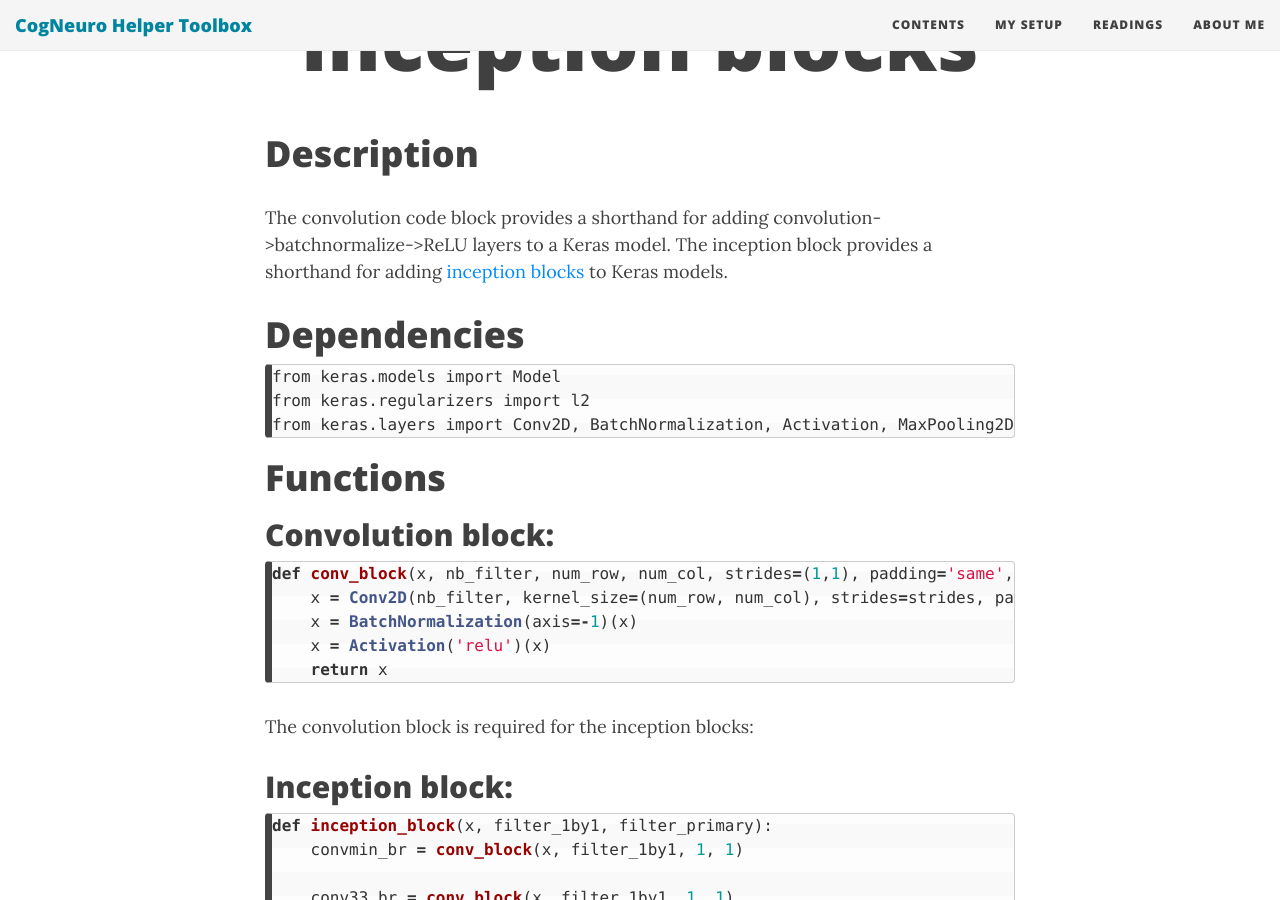
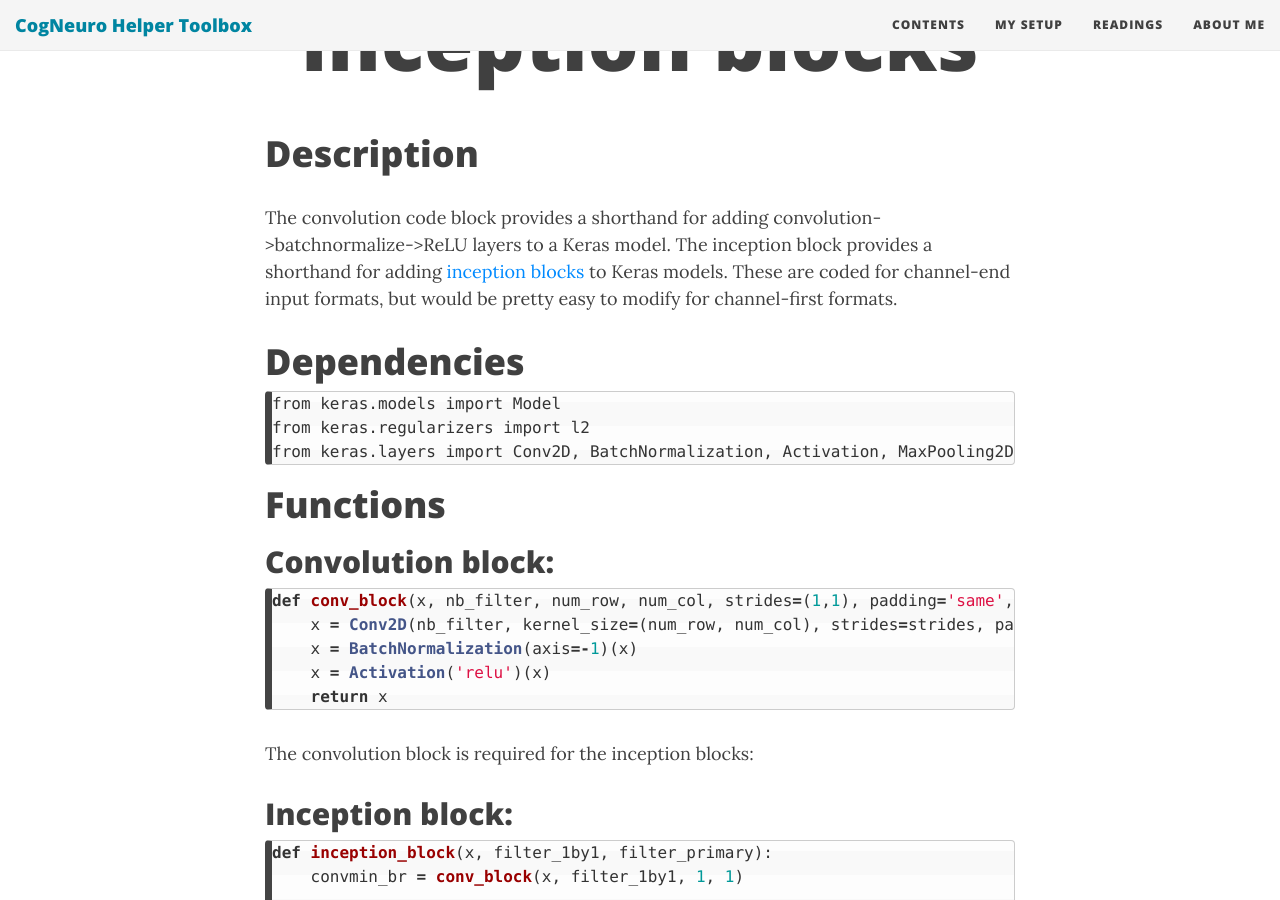
Before and after one commit to ndelaneybusch/Cogneuro_helpers, a Jekyll site: the page built from _deep/Inception.md, in a window 1280 px wide and 900 px high, scrolled down 310 px. Built offline with Jekyll 4.4.1, drawn with Linux system fonts in a browser that asks for light colours; nearby versions of some CDN libraries.

Commit message:
Update Inception.md

```diff
--- a/_deep/Inception.md
+++ b/_deep/Inception.md
@@ -2,7 +2,7 @@
 title: Convolution shorthands and inception blocks
 ---
 # Description
-The convolution code block provides a shorthand for adding convolution->batchnormalize->ReLU layers to a Keras model. The inception block provides a shorthand for adding [inception blocks](https://arxiv.org/pdf/1409.4842.pdf) to Keras models.
+The convolution code block provides a shorthand for adding convolution->batchnormalize->ReLU layers to a Keras model. The inception block provides a shorthand for adding [inception blocks](https://arxiv.org/pdf/1409.4842.pdf) to Keras models. These are coded for channel-end input formats, but would be pretty easy to modify for channel-first formats.
 
 # Dependencies
 {% highlight python %}
```
